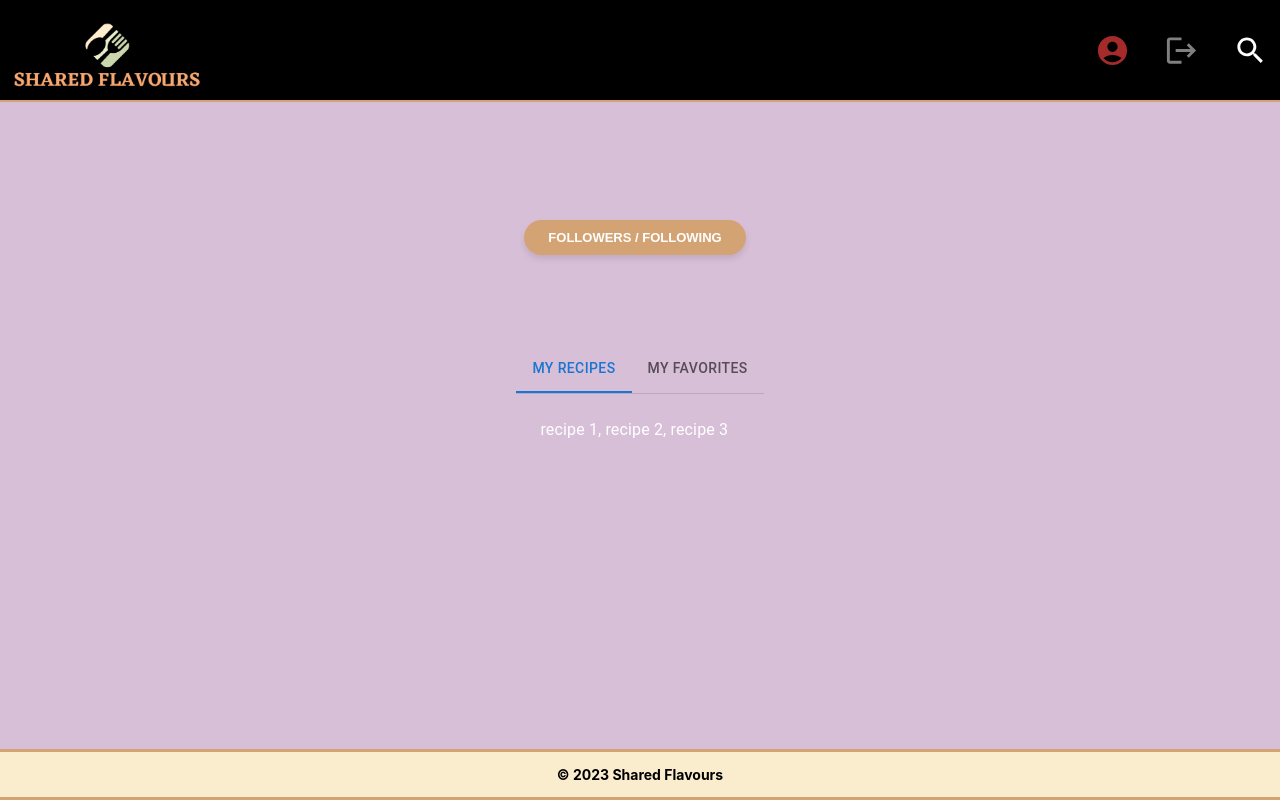
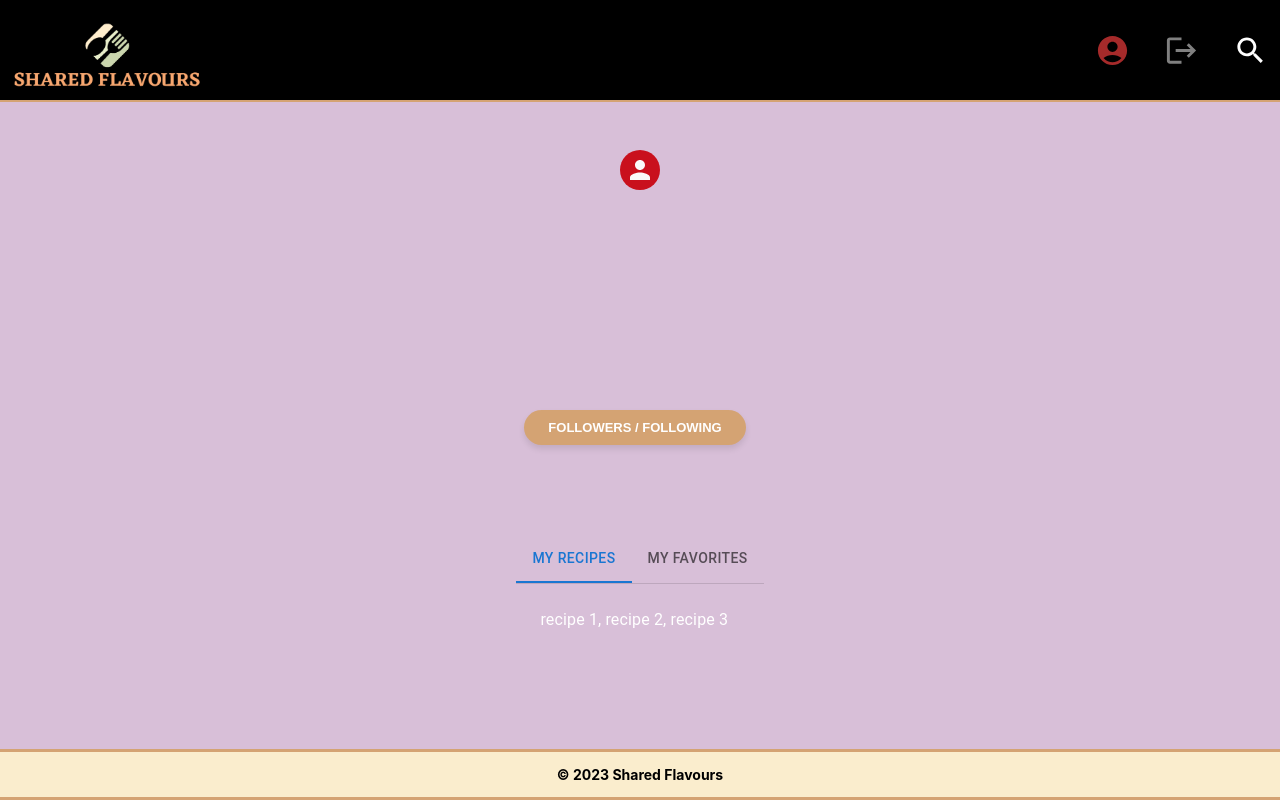
Before and after one commit to AgustinEscalanteRojo/final-project-frontend, a React (Create React App) app: page /profile in a window 1280 px wide. Built offline with nearby package versions, Linux system fonts and the light colour scheme.

Commit message:
Added avatar to profile view

```diff
--- a/src/views/Profile/index.tsx
+++ b/src/views/Profile/index.tsx
@@ -17,6 +17,7 @@ import Tab from '@mui/material/Tab'
 import TabContext from '@mui/lab/TabContext'
 import TabList from '@mui/lab/TabList'
 import TabPanel from '@mui/lab/TabPanel'
+import { Avatar } from '@material-ui/core'
 
 const Profile: FC<Props> = ({ onLogout }) => {
   const navigate = useNavigate()
@@ -31,13 +32,22 @@ const Profile: FC<Props> = ({ onLogout }) => {
     setValue(newValue)
   }
 
+  // const avatarStyle = { backgroundColor: '#c9101d' }
+
   return (
+
     <PerfilContainer>
+
       <Header onLogout={onLogout} />
+
+      <Avatar style={{ backgroundColor: '#c9101d', marginTop: '150px' }}></Avatar>
 
       <ButtonController>
         <Button onClick={handleGoToFollowers}>Followers / Following</Button>
       </ButtonController>
+
+
+
       <Content>
         <Box sx={{ marginTop: 7, width: '100%', typography: 'body1' }}>
           <TabContext value={value}>
--- a/src/views/Profile/styles.ts
+++ b/src/views/Profile/styles.ts
@@ -1,11 +1,11 @@
 import styled from 'styled-components'
-import theme from '../../styles/theme';
+import theme from '../../styles/theme'
 
 export const PerfilContainer = styled.div`
   display: flex;
   flex-direction: column;
   align-items: center;
-
+  justify-content: flex-start;
 `
 
 export const Content = styled.div`
@@ -14,10 +14,7 @@ export const Content = styled.div`
   color: ${theme.colors.white};
   display: flex;
   justify-content: center;
-
-`;
-
-
+`
 
 export const ButtonController = styled.div`
   display: flex;
@@ -36,4 +33,4 @@ export const Backgroundcolor = styled.div`
   height: 100%;
   z-index: -1;
   background-color: ${theme.colors.pastelLilac};
-`;
+`
```
